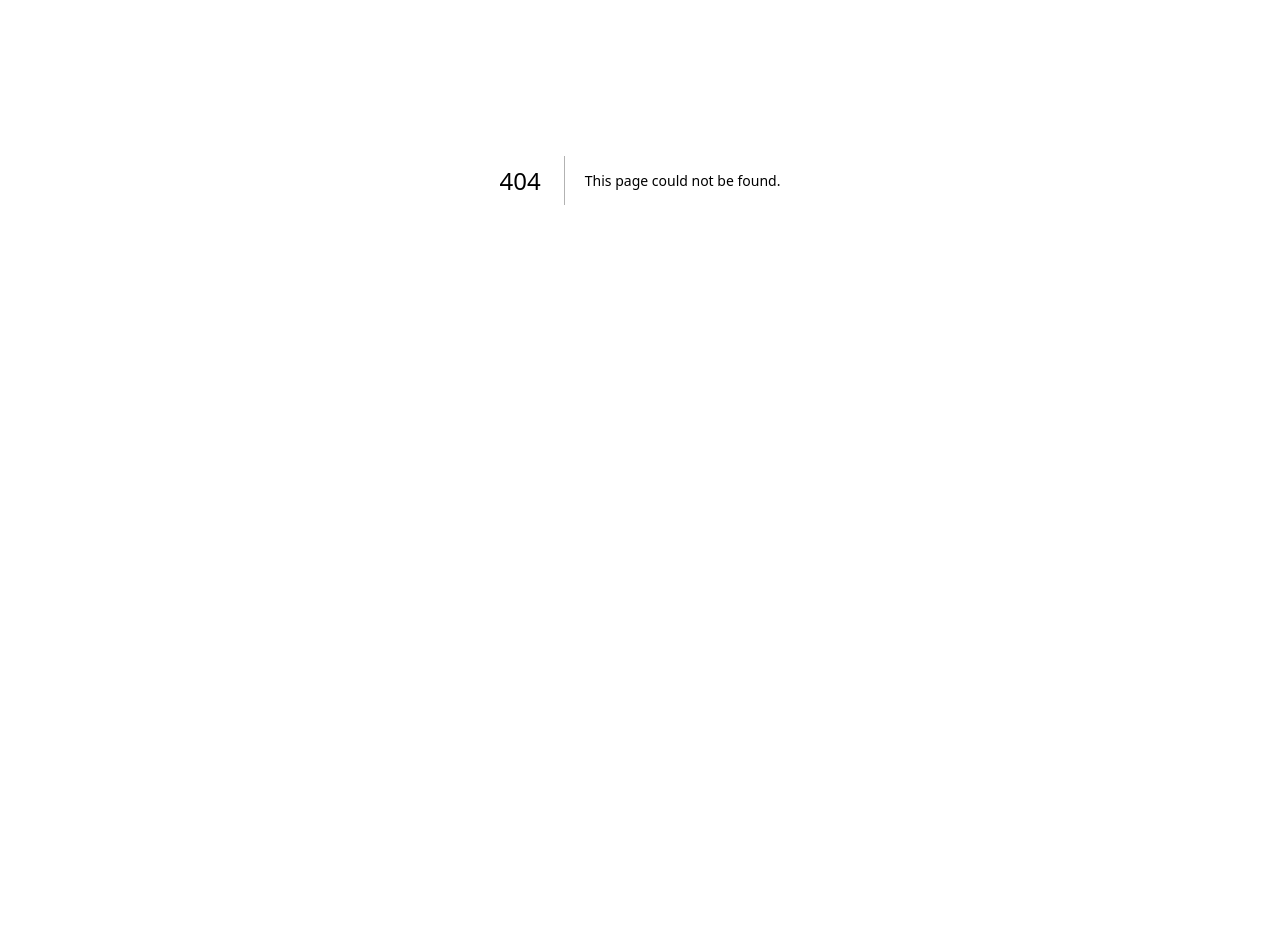
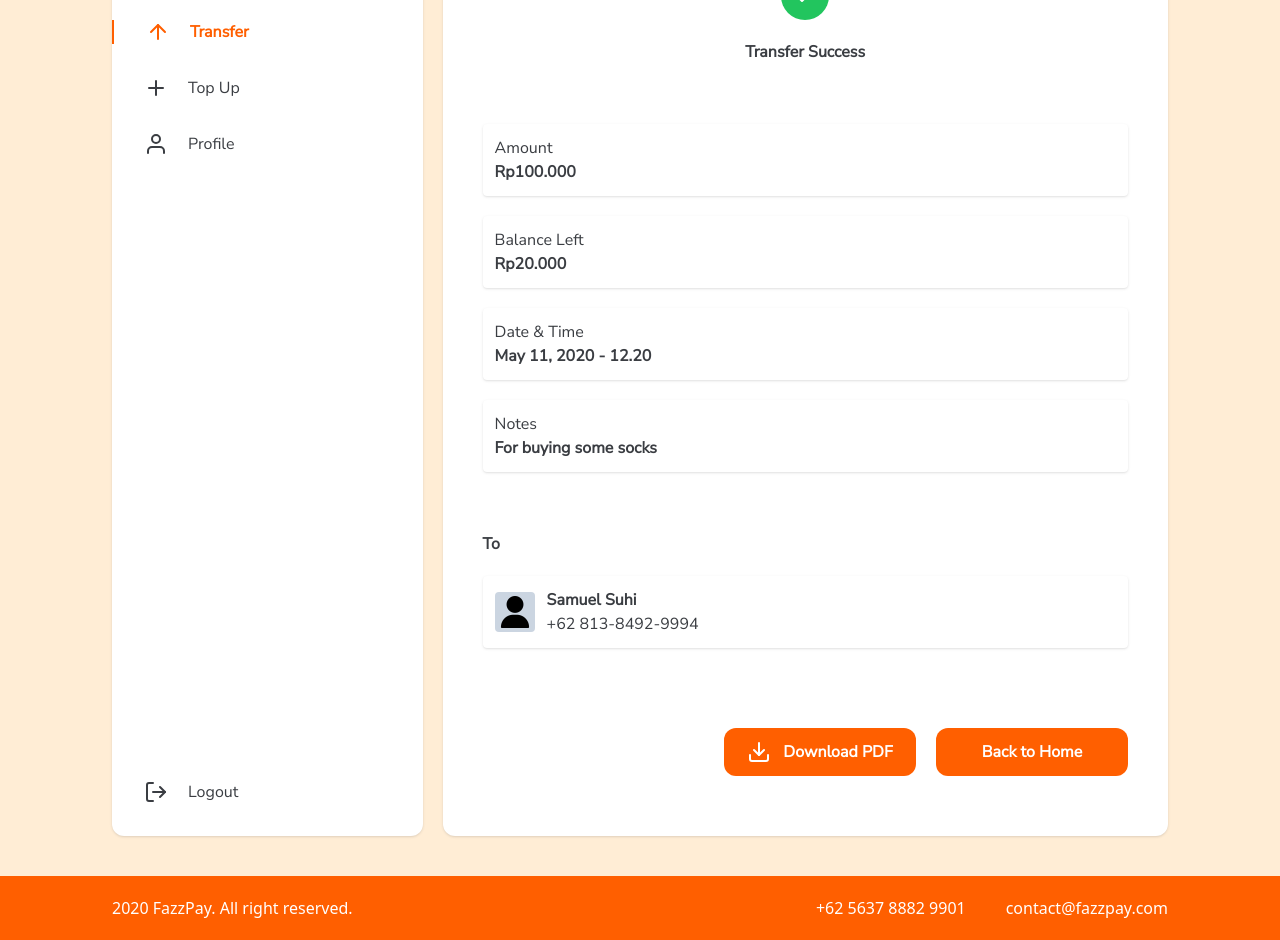
Before and after one commit to mstkm/fw12-letspay, a Next.js app: page /transfer-status in a window 1280 px wide. Before the commit this address had no page. Shown: the part 220-1160 px from the top of the page. Before the commit the page ends 800 px from the top, so only its background shows below. Built offline with nearby package versions, Linux system fonts and the light colour scheme.

Commit message:
create transfer status page

```diff
--- /dev/null
+++ b/pages/transfer-status.js
@@ -0,0 +1,192 @@
+import React from 'react'
+import Head from "next/head"
+import Image from "next/image"
+import { useRouter } from "next/router"
+import Header from "../assets/components/Header"
+import Footer from "../assets/components/Footer"
+import { ArrowLeft, ArrowUp, Grid, Plus, User, LogOut, X, Check, Download } from "react-feather"
+import PinInput from "react-pin-input"
+
+const Confirmation = () => {
+  const router = useRouter()
+  const [pin, setPin] = React.useState(null)
+  const [showEnterPIN, setShowEnterPIN] = React.useState(false)
+  const [statusSuccess, seStatusSuccess] = React.useState(true)
+
+  return(
+    <div className="bg-orange-100 relative">
+    <Head>
+      <title>Transfer Status | FazzPay</title>
+    </Head>
+
+    <Header />
+
+    <section className="bg-primary rounded-b-3xl font-primary md:hidden">
+      <div className="flex justify-center text-white py-10">
+        <h3 className="font-bold">Transfer Details</h3>
+      </div>
+    </section>
+
+    <section className="flex flex-col md:flex-row gap-5 font-primary text-secondary md:px-28 py-5 md:py-10">
+      {/* Menu */}
+      <div className="hidden md:flex flex-col flex-[30%] bg-white shadow rounded-xl py-8">
+        <div className="flex-1">
+          <div onClick={() => router.push('/home')} className="flex items-center gap-5 px-8 hover:text-primary hover:font-bold hover:border-l-2 hover:border-primary cursor-pointer mb-8">
+            <Grid />
+            <p>Dashboard</p>
+          </div>
+          <div className="flex items-center gap-5 px-8 text-primary font-bold border-l-2 border-primary cursor-pointer mb-8">
+            <ArrowUp />
+            <p>Transfer</p>
+          </div>
+          <div className="flex items-center gap-5 px-8 hover:text-primary hover:font-bold hover:border-l-2 hover:border-primary cursor-pointer mb-8">
+            <Plus />
+            <p>Top Up</p>
+          </div>
+          <div className="flex items-center gap-5 px-8 hover:text-primary hover:font-bold hover:border-l-2 hover:border-primary cursor-pointer mb-8">
+            <User />
+            <p>Profile</p>
+          </div>
+        </div>
+        <div>
+          <div className="flex items-center gap-5 px-8 hover:text-primary hover:font-bold hover:border-l-2 hover:border-primary cursor-pointer">
+            <LogOut />
+            <p>Logout</p>
+          </div>
+        </div>
+      </div>
+
+      <div className="flex-[70%] md:flex flex-col gap-5 md:bg-white md:shadow rounded-xl md:p-5">
+        {statusSuccess ?
+        <div className='flex flex-col items-center gap-5 py-5'>
+          <div className='flex justify-center items-center rounded-full w-12 h-12 bg-green-500'>
+            <Check className='text-white'/>
+          </div>
+          <div>
+            <p className='font-bold'>Transfer Success</p>
+          </div>
+        </div>
+        :
+        <div className='flex flex-col items-center gap-5 py-5'>
+          <div className='flex justify-center items-center rounded-full w-12 h-12 bg-red-500'>
+            <X className='text-white'/>
+          </div>
+          <div>
+            <p className='font-bold text-center mb-2'>Transfer Failed</p>
+            <p className='text-center px-10'>We can&apos;t transfer your money at the moment, we recommend you to check your internet connection and try again.</p>
+          </div>
+        </div>}
+        <div className='grid grid-cols-2 md:flex md:flex-col gap-5 p-5'>
+          <div className="bg-white shadow rounded p-3">
+            <p>Amount</p>
+            <p className="font-bold">Rp100.000</p>
+          </div>
+          <div className="bg-white shadow rounded p-3">
+            <p>Balance Left</p>
+            <p className="font-bold">Rp20.000</p>
+          </div>
+          <div className="hidden md:block bg-white shadow rounded p-3">
+            <p>Date & Time</p>
+            <p className="font-bold">May 11, 2020 - 12.20</p>
+          </div>
+          <div className="md:hidden bg-white shadow rounded p-3">
+            <p>Date</p>
+            <p className="font-bold">May 11, 2020</p>
+          </div>
+          <div className="md:hidden bg-white shadow rounded p-3">
+            <p>Time</p>
+            <p className="font-bold">12.20</p>
+          </div>
+          <div className="col-span-2 bg-white shadow rounded p-3">
+            <p>Notes</p>
+            <p className="font-bold">For buying some socks</p>
+          </div>
+        </div>
+        <div className='md:hidden p-5'>
+          <h3 className='font-bold mb-5'>From</h3>
+          <div className="flex items-center bg-white shadow p-3 rounded cursor-pointer">
+          <div className="bg-slate-300 w-10 h-10 rounded mr-3">
+            <Image src={require('../assets/images/user.png')} alt='user' className="w-10 h-10 p-1" />
+          </div>
+          <div className="flex-1">
+            <p className="w-[115px] text-ellipsis overflow-hidden whitespace-nowrap font-bold">Robert Chandler</p>
+            <p>+62 813-9387-7946</p>
+          </div>
+        </div>
+        </div>
+        <div className='p-5'>
+          <h3 className='font-bold mb-5'>To</h3>
+          <div className="flex items-center bg-white shadow p-3 rounded cursor-pointer">
+          <div className="bg-slate-300 w-10 h-10 rounded mr-3">
+            <Image src={require('../assets/images/user.png')} alt='user' className="w-10 h-10 p-1" />
+          </div>
+          <div className="flex-1">
+            <p className="w-[115px] text-ellipsis overflow-hidden whitespace-nowrap font-bold">Samuel Suhi</p>
+            <p>+62 813-8492-9994</p>
+          </div>
+        </div>
+        </div>
+        {statusSuccess ?
+        <div className='flex justify-end gap-5 py-10 px-5'>
+          <div className="hidden md:flex justify-center items-center w-full md:w-48 h-12 bg-primary rounded-xl cursor-pointer active:border-2 active:border-white">
+            <Download className='text-white mr-3'/>
+            <button className=" text-white font-bold">Download PDF</button>
+          </div>
+          <div onClick={() => router.push('/home')} className="flex justify-center items-center w-full md:w-48 h-12 bg-primary rounded-xl cursor-pointer active:border-2 active:border-white">
+            <button className=" text-white font-bold">Back to Home</button>
+          </div>
+        </div>
+        :
+        <div className='flex justify-end gap-5 py-10 px-5'>
+          <div className="flex justify-center items-center w-full md:w-48 h-12 bg-primary rounded-xl cursor-pointer active:border-2 active:border-white">
+            <button className=" text-white font-bold">Try Again</button>
+          </div>
+        </div>
+        }
+      </div>
+    </section>
+
+    {showEnterPIN ?
+    <section className='absolute top-0 h-full w-screen bg-slate-300/80'>
+      <div className='sticky bg-white w-[90%] md:w-[30%] p-8 rounded-xl left-6 inset-y-1/4 md:inset-x-1/3 md:inset-y-1/4'>
+        <div className='relative'>
+          <p className='font-bold mb-5'>Enter PIN to Transfer</p>
+          <p>Enter your 6 digits PIN for confirmation to continue transferring money. </p>
+          <div onClick={() => setShowEnterPIN(false)} className='absolute top-0 right-0'>
+            <button><X /></button>
+          </div>
+        </div>
+        <div className='py-10'>
+          <PinInput
+              length={6}
+              initialValue=""
+              onChange={(value, index) => {setPin(value)}}
+              type="numeric"
+              inputMode="number"
+              style={{}}
+              inputStyle={{borderColor: '#3A3D42', borderRadius: '10px', fontWeight: 'bold', margin: '0.25rem', width: '45px'}}
+              inputFocusStyle={{borderColor: '#FF5F00'}}
+              onComplete={(value, index) => {}}
+              autoSelect={true}
+              regexCriteria={/^[ A-Za-z0-9_@./#&+-]*$/}
+            />
+        </div>
+        <div className="hidden md:flex justify-end">
+          <div className="flex justify-center items-center w-28 h-12">
+            <button className="bg-primary px-5 py-3 rounded-xl text-white font-bold active:text-sm active:px-4 active:py-2">Continue</button>
+          </div>
+        </div>
+        <div className=" md:hidden flex justify-end">
+          <div className="flex justify-center items-center w-full h-12">
+            <button className="bg-primary w-full px-5 py-3 rounded-xl text-white font-bold active:text-sm active:px-3 active:py-2">Transfer Now</button>
+          </div>
+        </div>
+      </div>
+    </section> : false}
+
+    <Footer />
+    </div>
+  )
+}
+
+export default Confirmation
```
